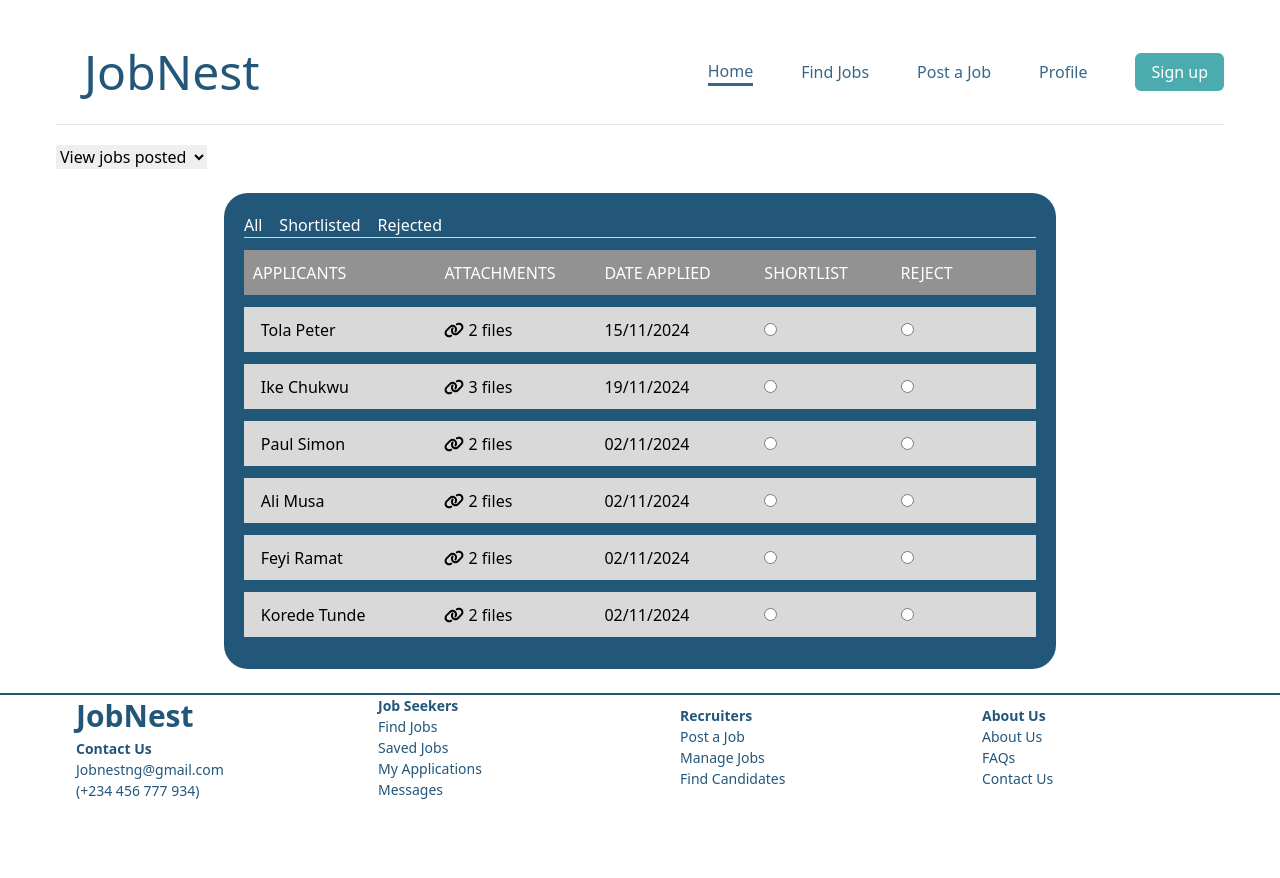
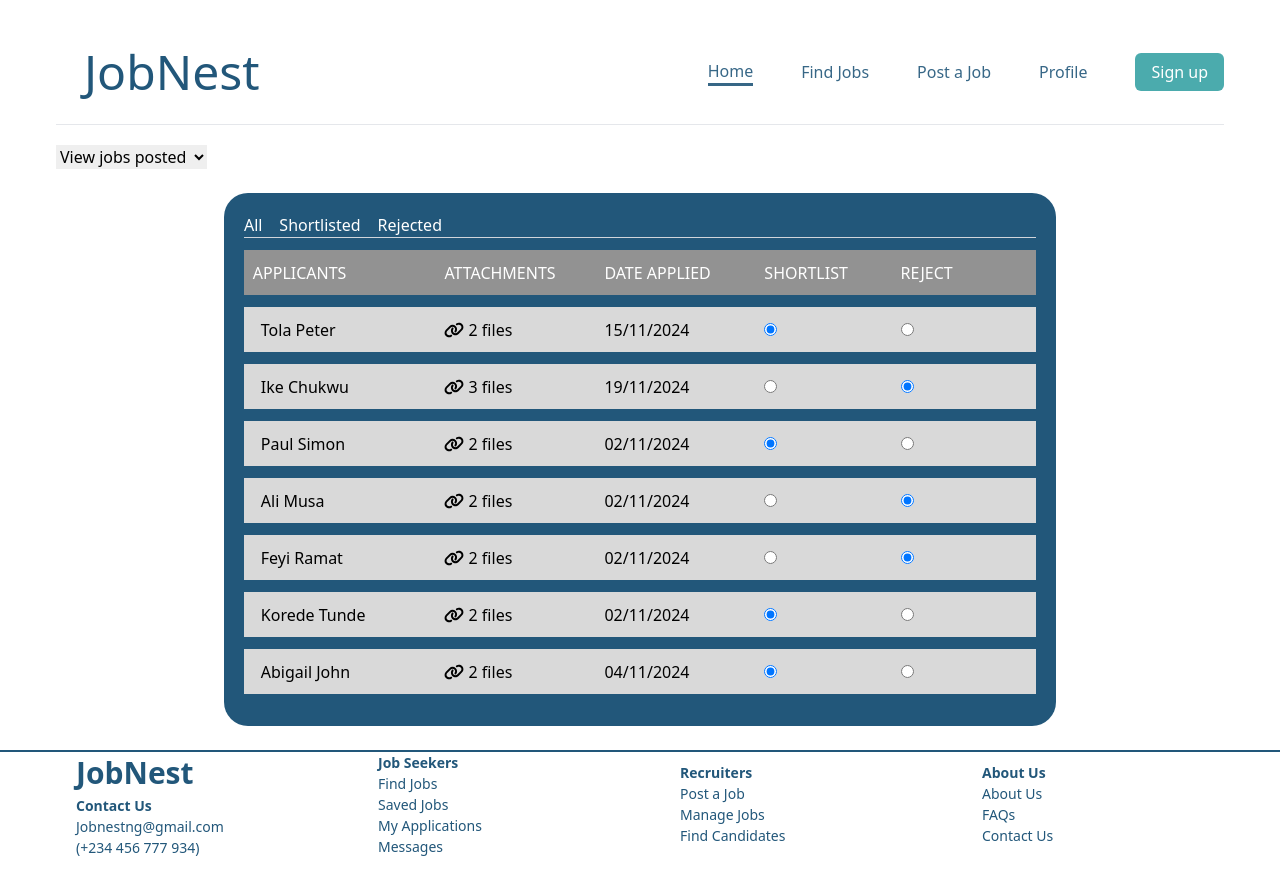
Before and after one commit to CardinalSparrow/JobNest, a React (Vite) app: page /find/track_applications in a window 1280 px wide. Before the commit the page ends 821 px from the top, so only its background shows below. Built offline with nearby package versions, Linux system fonts and the light colour scheme.

Commit message:
updated tracker

```diff
--- a/src/components/JobseekerTracker.jsx
+++ b/src/components/JobseekerTracker.jsx
@@ -1,7 +1,9 @@
-import React from 'react'
+import React, { useState } from 'react'
 import TrackerSkeleton from './TrackerSkeleton';
-const jobsApplied = [
+export default function JobseekerTracker() {
+  const [appliedJobs, setAppliedJobs] = useState([
     {
+      id:"mx120",
       company: "TechCorp",
       jobTitle: "Senior Designer",
       status: "Interview Scheduled",
@@ -9,6 +11,7 @@ const jobsApplied = [
       dateApplied: "15/11/2024",
     },
     {
+      id:"mx121",
       company: "DesignCo",
       jobTitle: "UX Designer",
       status: "Rejected",
@@ -16,6 +19,7 @@ const jobsApplied = [
       dateApplied: "10/11/2024",
     },
     {
+      id:"mx122",
       company: "Adventure",
       jobTitle: "Marketing Manager",
       status: "Review in Progress",
@@ -23,6 +27,7 @@ const jobsApplied = [
       dateApplied: "02/11/2024",
     },
     {
+      id:"mx123",
       company: "Illuminate",
       jobTitle: "Senior Designer",
       status: "Interview Scheduled",
@@ -30,6 +35,7 @@ const jobsApplied = [
       dateApplied: "15/11/2024",
     },
     {
+      id:"mx124",
       company: "Google",
       jobTitle: "Graphics Designer",
       status: "Rejected",
@@ -37,17 +43,17 @@ const jobsApplied = [
       dateApplied: "15/11/2024",
     },
     {
+      id:"mx125",
       company: "TechCorp",
       jobTitle: "Software Engineer",
       status: "Interview Scheduled",
       attachments: "2 files",
       dateApplied: "15/11/2024",
     },
-];
-export default function JobseekerTracker() {
+  ])
   return (
     <div>
-      <TrackerSkeleton data={jobsApplied}/>
+      <TrackerSkeleton jobs={appliedJobs} setAppliedJobs={setAppliedJobs}/>
     </div>
   )
 }
--- a/src/components/RecruiterTracker.jsx
+++ b/src/components/RecruiterTracker.jsx
@@ -1,53 +1,60 @@
-import React from "react";
+import React, { useState } from "react";
 import TrackerSkeleton from "./TrackerSkeleton";
-const recruiterJobs = [
+export default function RecruiterTracker() {
+  const [recruiterJobs, setRecruiterJobs] = useState([
     {
+      id: "mm001",
       name: "Tola Peter",
       attachments: "2 files",
       dateApplied: "15/11/2024",
       shortlisted: true,
-    rejected: false,
     },
     {
+      id: "mm002",
       name: "Ike Chukwu",
       attachments: "3 files",
       dateApplied: "19/11/2024",
       shortlisted: false,
-    rejected: true,
     },
     {
+      id: "mm003",
       name: "Paul Simon",
       attachments: "2 files",
       dateApplied: "02/11/2024",
       shortlisted: true,
-    rejected: false,
     },
     {
+      id: "mm004",
       name: "Ali Musa",
       attachments: "2 files",
       dateApplied: "02/11/2024",
       shortlisted: false,
-    rejected: false,
     },
     {
+      id: "mm005",
       name: "Feyi Ramat",
       attachments: "2 files",
       dateApplied: "02/11/2024",
       shortlisted: false,
-    rejected: true,
     },
     {
+      id: "mm006",
       name: "Korede Tunde",
       attachments: "2 files",
       dateApplied: "02/11/2024",
       shortlisted: true,
-    rejected: false,
     },
-];
-export default function RecruiterTracker() {
+    {
+      id: "mm007",
+      name: "Abigail John",
+      attachments: "2 files",
+      dateApplied: "04/11/2024",
+      shortlisted: true,
+    },
+  ]);
   return (
     <div>
-      <TrackerSkeleton data={recruiterJobs}/>
+      <TrackerSkeleton jobs={recruiterJobs} setRecruiterJobs={setRecruiterJobs}/>
     </div>
   );
 }
--- a/src/components/RecruiterTrackerRow.jsx
+++ b/src/components/RecruiterTrackerRow.jsx
@@ -2,7 +2,7 @@ import { faLink } from "@fortawesome/free-solid-svg-icons";
 import { FontAwesomeIcon } from "@fortawesome/react-fontawesome";
 import React from "react";
 
-export default function RecruiterTrackerRow({ data }) {
+export default function RecruiterTrackerRow({ data , onStatusChange}) {
   return (
     <div className="flex justify-around items-center h-[45px] bg-grey2 ">
       {" "}
@@ -12,10 +12,22 @@ export default function RecruiterTrackerRow({ data }) {
       </div>
       <div className=" w-[20%]">{data.dateApplied}</div>
       <div className=" w-[17%]">
-        <input type="radio" name={data.name} id="" />
+        <input
+          type="radio"
+          name={`status-${data.id}`}
+          id=""
+          checked= {data.shortlisted === true}
+          onChange={() => onStatusChange(data.id, true)}
+        />
       </div>
       <div className=" w-[17%]">
-        <input type="radio" name={data.name} id="" />
+        <input
+          type="radio"
+          name={`status-${data.id}`}
+          id=""
+          checked={data.shortlisted === false}
+          onChange={() => onStatusChange(data.id, false)}
+        />
       </div>
     </div>
   );
--- a/src/components/TrackerSkeleton.jsx
+++ b/src/components/TrackerSkeleton.jsx
@@ -1,25 +1,82 @@
-import React from "react";
+import React, { useEffect, useState } from "react";
 import RecruiterTrackerRow from "./RecruiterTrackerRow";
 import { useTrackerContext } from "../Context/ApplicationTrackerContext";
 import JobSeekerTrackerRow from "./JobSeekerTrackerRow";
 
-export default function TrackerSkeleton({ data }) {
+export default function TrackerSkeleton({
+  jobs,
+  setRecruiterJobs,
+  setAppliedJobs,
+}) {
   const { isJobseeker } = useTrackerContext();
-  const bgColor = isJobseeker ? "#44009A" : "#22577A"
-  const rowBg = isJobseeker ? "#C864E1":"#929292"
-  const textColor = isJobseeker ?"#FFFFFF" : "#000000"
+  const [filterJobs, setFilteredJobs] = useState(jobs);
+  const [filteredApplications, setFilteredApplications] = useState(jobs);
+  const bgColor = isJobseeker ? "#44009A" : "#22577A";
+  const rowBg = isJobseeker ? "#C864E1" : "#929292";
+  const textColor = isJobseeker ? "#FFFFFF" : "#000000";
+  const showAll = () => {
+    setFilteredJobs(jobs);
+  };
+  const showShortlisted = () => {
+    setFilteredJobs(jobs.filter((job) => job.shortlisted === true));
+  };
+  const showRejected = () => {
+    setFilteredJobs(jobs.filter((job) => job.shortlisted !== true));
+  };
+  const handleStatusChange = (id, newStatus) => {
+    setFilteredJobs((prevJobs) =>
+      prevJobs.map((job) =>
+        job.id === id ? { ...job, shortlisted: newStatus } : job
+      )
+    );
+    setRecruiterJobs((prevJobs) =>
+      prevJobs.map((job) =>
+        job.id === id ? { ...job, shortlisted: newStatus } : job
+      )
+    );
+  };
+  const showAllApp = () => {
+    setFilteredApplications(jobs);
+  };
+  const showAccepted = () => {
+    setFilteredApplications(jobs.filter((job) => job.status !== "Rejected"));
+  };
+  const showNotAccepted = () => {
+    setFilteredApplications(jobs.filter((job) => job.status === "Rejected"));
+  };
   return (
-    <div className=" h-auto w-[90%] sm:w-[65vw] p-5 mx-auto my-6 grid gap-3 rounded-3xl" style={{background: bgColor, color: textColor}}>
+    <div
+      className=" h-auto w-[90%] sm:w-[65vw] p-5 mx-auto my-6 grid gap-3 rounded-3xl"
+      style={{ background: bgColor, color: textColor }}
+    >
       <div className="border-b border-gray-300 flex flex-col justify-end">
         <div className="flex w-[25%] justify-between items-end text-white">
-          <div className="">All</div>
-          <div>{isJobseeker ? "Accepted" : "Shortlisted"}</div>
-          <div>Rejected</div>
+          <div
+            className="cursor-pointer hover:border-b hover:border-white transition-all delay-100"
+            onClick={isJobseeker ? showAllApp : showAll}
+          >
+            All
+          </div>
+          <div
+            className="cursor-pointer hover:border-b hover:border-white transition-all delay-100"
+            onClick={isJobseeker ? showAccepted : showShortlisted}
+          >
+            {isJobseeker ? "Accepted" : "Shortlisted"}
+          </div>
+          <div
+            className="cursor-pointer hover:border-b hover:border-white transition-all delay-100"
+            onClick={isJobseeker ? showNotAccepted : showRejected}
+          >
+            Rejected
+          </div>
         </div>
       </div>
-      <div className="flex justify-around items-center h-[45px] text-white" style={{background:rowBg}}>
+      <div
+        className="flex justify-around items-center h-[45px] text-white"
+        style={{ background: rowBg }}
+      >
         {" "}
-        <div className=" w-[25%] text-left pl-2">
+        <div className=" w-[25%] text-left pl-2 ">
           {isJobseeker ? "COMPANY" : "APPLICANTS"}
         </div>
         <div className=" w-[20%]">
@@ -35,8 +92,18 @@ export default function TrackerSkeleton({ data }) {
           {isJobseeker ? "DATE APPLIED" : "REJECT"}
         </div>
       </div>
-      {!isJobseeker && data.map((data) => <RecruiterTrackerRow data={data} />)}
-      {isJobseeker && data.map((data) => <JobSeekerTrackerRow data={data} />)}
+      {!isJobseeker &&
+        filterJobs.map((data) => (
+          <RecruiterTrackerRow
+            key={data.id}
+            data={data}
+            onStatusChange={handleStatusChange}
+          />
+        ))}
+      {isJobseeker &&
+        filteredApplications.map((data) => (
+          <JobSeekerTrackerRow data={data} key={data.id} />
+        ))}
       <div></div>
     </div>
   );
```
Lines whose indentation alone changed are shown as unchanged.
